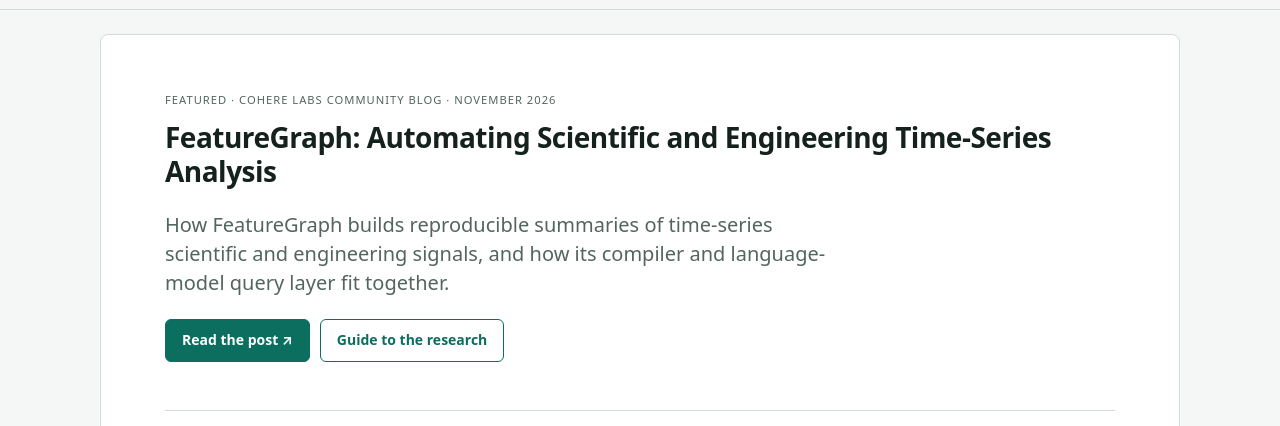
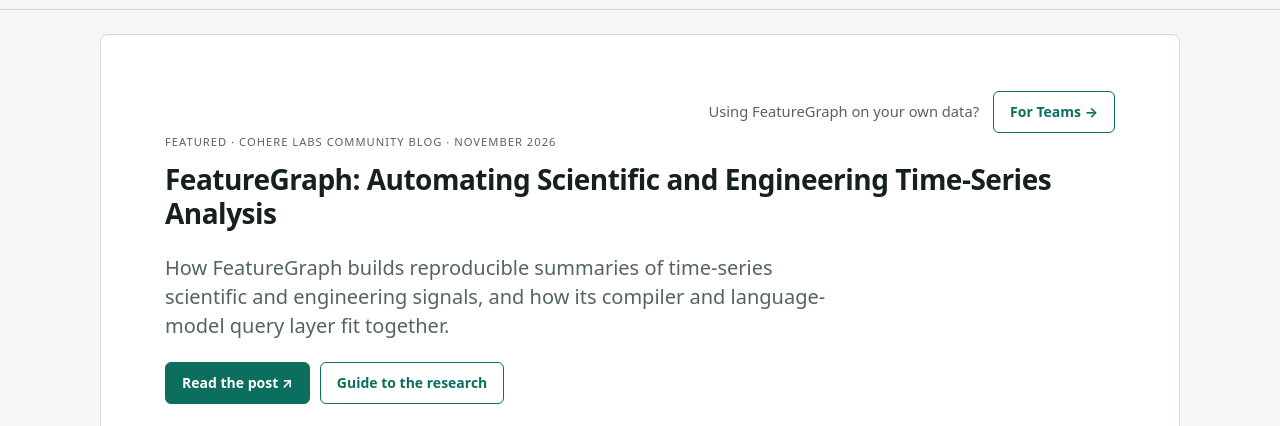
Before and after one commit to featuregraph/featuregraph.github.io, a plain HTML site: page index.html in a window 1280 px wide. Shown: the part 50-476 px from the top of the page. Drawn offline with Linux system fonts and the light colour scheme.

Commit message:
Home page: add For Teams button above the featured post (#60)
Claude-Session: https://claude.ai/code/session_01R7STA6Cs8HYZPGeZhYKAYe

Co-authored-by: Nazia Habib <habib.nazia@gmail.com>
Co-authored-by: Claude Opus 5.5 <noreply@anthropic.com>

```diff
--- a/index.html
+++ b/index.html
@@ -27,6 +27,9 @@
       .updates-head h2{margin:0 0 8px}
       .updates-head p{margin:0;max-width:70ch;color:var(--muted)}
       .for-teams{margin-top:clamp(32px,4vw,48px)}
+      .audience-bar{display:flex;flex-wrap:wrap;align-items:center;justify-content:flex-end;gap:10px 14px}
+      .audience-bar span{color:var(--muted);font-size:.92rem}
+      .audience-bar + .featured{padding-top:clamp(32px,4vw,48px)}
     </style>
     <script src="posthog.js" defer></script>
   <script src="nav.js"></script>
@@ -52,6 +55,10 @@
   </nav>
 </header>
     <main class="page-shell">
+      <div class="audience-bar">
+        <span>Using FeatureGraph on your own data?</span>
+        <a class="button" href="product.html">For Teams →</a>
+      </div>
       <section class="page-hero featured">
         <p class="section-label">Featured · Cohere Labs Community blog · November 2026</p>
         <h1>
```
